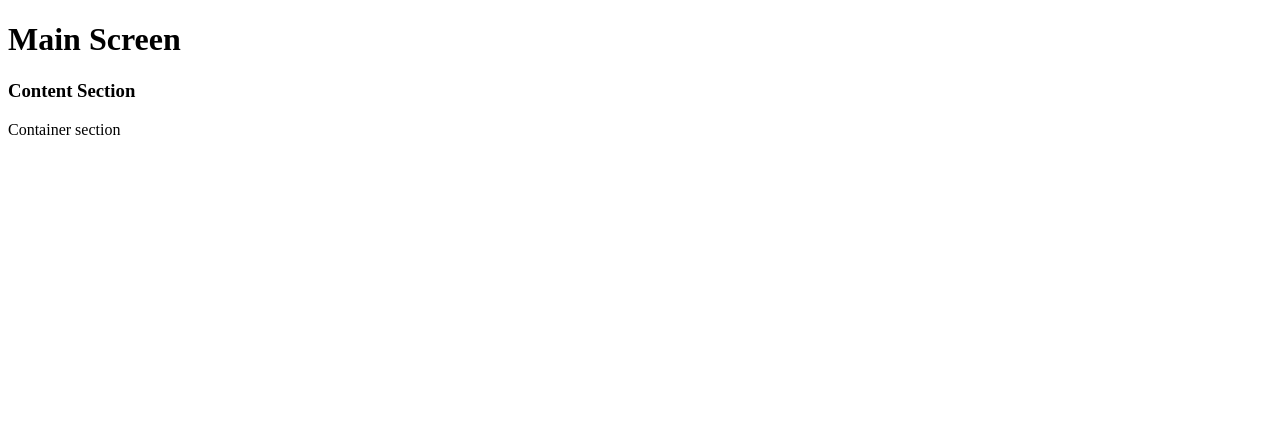
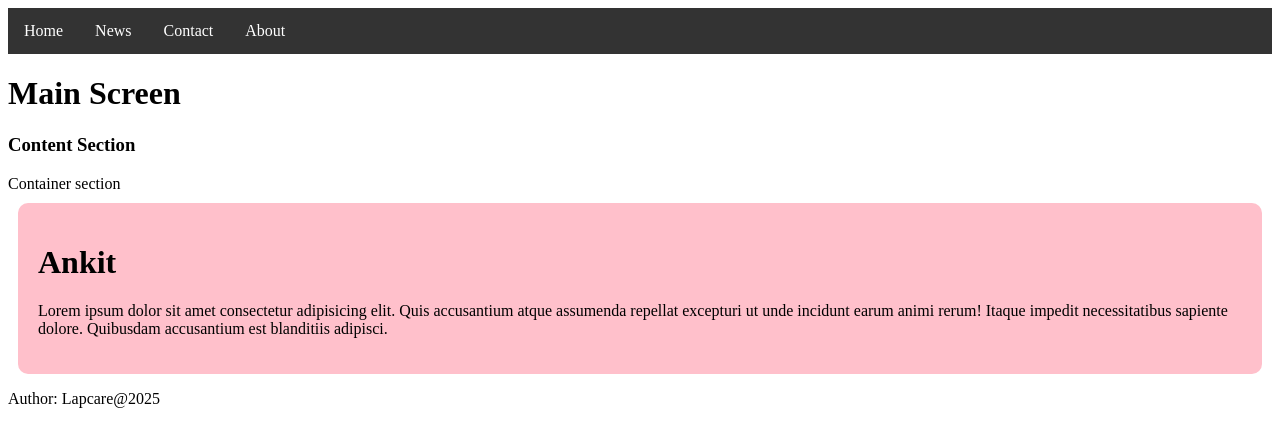
Before and after one commit to Ankitjaviya23/react-learn, a React (Vite) app: page / in a window 1280 px wide. Shown: the top 446 px of the page. Built offline with nearby package versions, Linux system fonts and the light colour scheme.

Commit message:
Day2 - Component setup & use

```diff
--- a/src/App.jsx
+++ b/src/App.jsx
@@ -1,11 +1,18 @@
 import React from "react";
-
+import Header from "./component/Header";
+import Footer from "./component/Footer";
+import Card from "./component/Card";
 const App = () => {
   return (
     <>
+      <Header />
       <h1>Main Screen</h1>
       <h3>Content Section</h3>
       <div id="mainContain">Container section</div>
+
+      <Card />
+
+      <Footer />
     </>
   );
 };
--- /dev/null
+++ b/src/component/Card.jsx
@@ -0,0 +1,20 @@
+import React from "react";
+
+const Card = () => {
+  const name = "Ankit";
+  return (
+    <>
+      <div className="card">
+        <h1>{name} </h1>
+        <p>
+          Lorem ipsum dolor sit amet consectetur adipisicing elit. Quis
+          accusantium atque assumenda repellat excepturi ut unde incidunt earum
+          animi rerum! Itaque impedit necessitatibus sapiente dolore. Quibusdam
+          accusantium est blanditiis adipisci.
+        </p>
+      </div>
+    </>
+  );
+};
+
+export default Card;
--- /dev/null
+++ b/src/component/Footer.jsx
@@ -0,0 +1,16 @@
+import React from "react";
+
+const Footer = () => {
+  return (
+    <>
+      <footer>
+        <p>
+          Author: Lapcare@2025
+          <br />
+        </p>
+      </footer>
+    </>
+  );
+};
+
+export default Footer;
--- /dev/null
+++ b/src/component/Header.jsx
@@ -0,0 +1,24 @@
+import React from "react";
+
+const Header = () => {
+  return (
+    <>
+      <ul>
+        <li>
+          <a href="#home">Home</a>
+        </li>
+        <li>
+          <a href="#news">News</a>
+        </li>
+        <li>
+          <a href="#contact">Contact</a>
+        </li>
+        <li>
+          <a href="#about">About</a>
+        </li>
+      </ul>
+    </>
+  );
+};
+
+export default Header;
--- a/src/index.css
+++ b/src/index.css
@@ -0,0 +1,39 @@
+.card {
+  background-color: pink;
+  border-radius: 10px;
+  margin: 10px;
+  padding: 20px;
+}
+
+.heading {
+  padding: 10px;
+}
+
+.data {
+  margin: 10px;
+  padding: 10px;
+}
+
+ul {
+  list-style-type: none;
+  margin: 0;
+  padding: 0;
+  overflow: hidden;
+  background-color: #333333;
+}
+
+ul li {
+  float: left;
+}
+
+ul li a {
+  display: block;
+  color: white;
+  text-align: center;
+  padding: 14px 16px;
+  text-decoration: none;
+}
+
+ul li a:hover {
+  background-color: #111111;
+}
```
